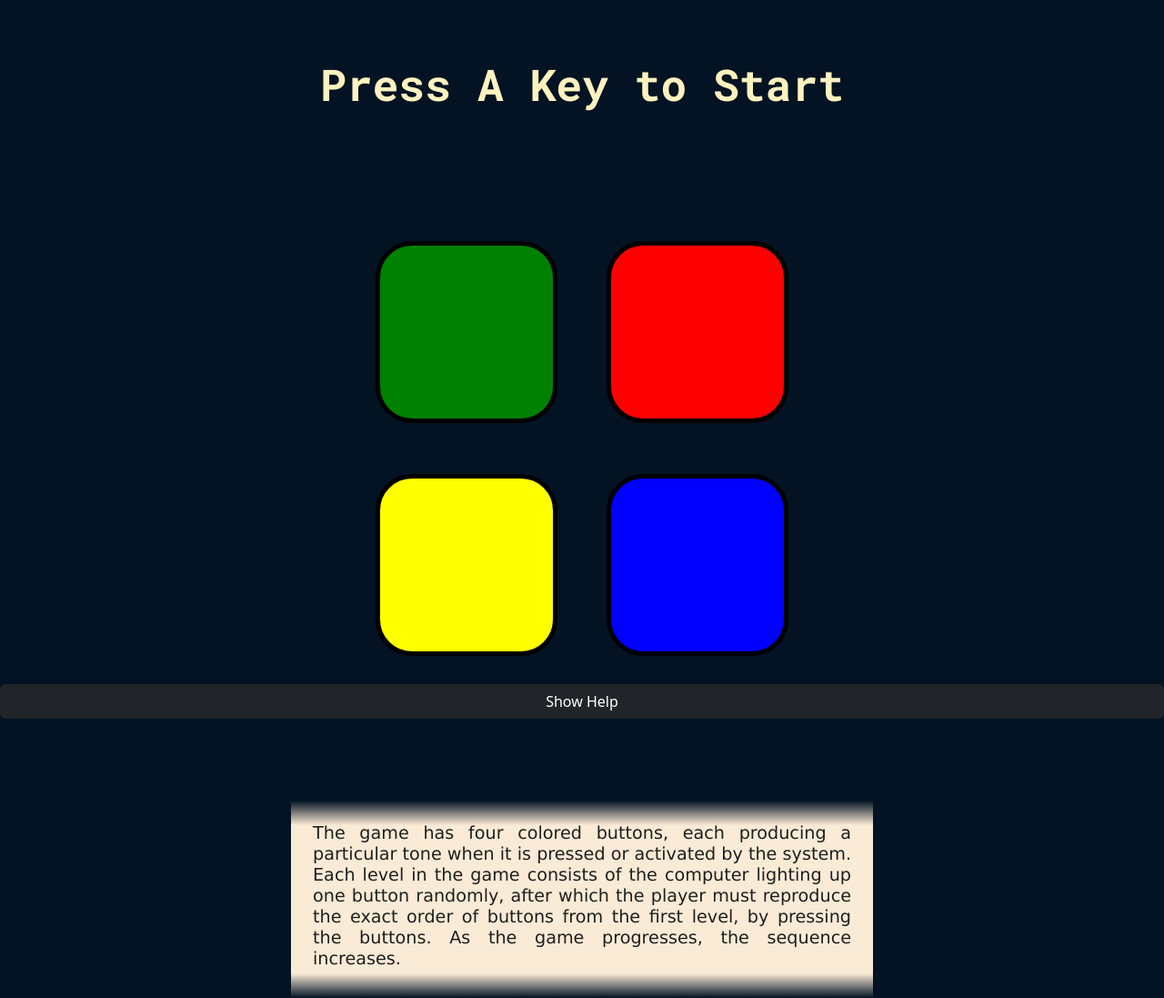
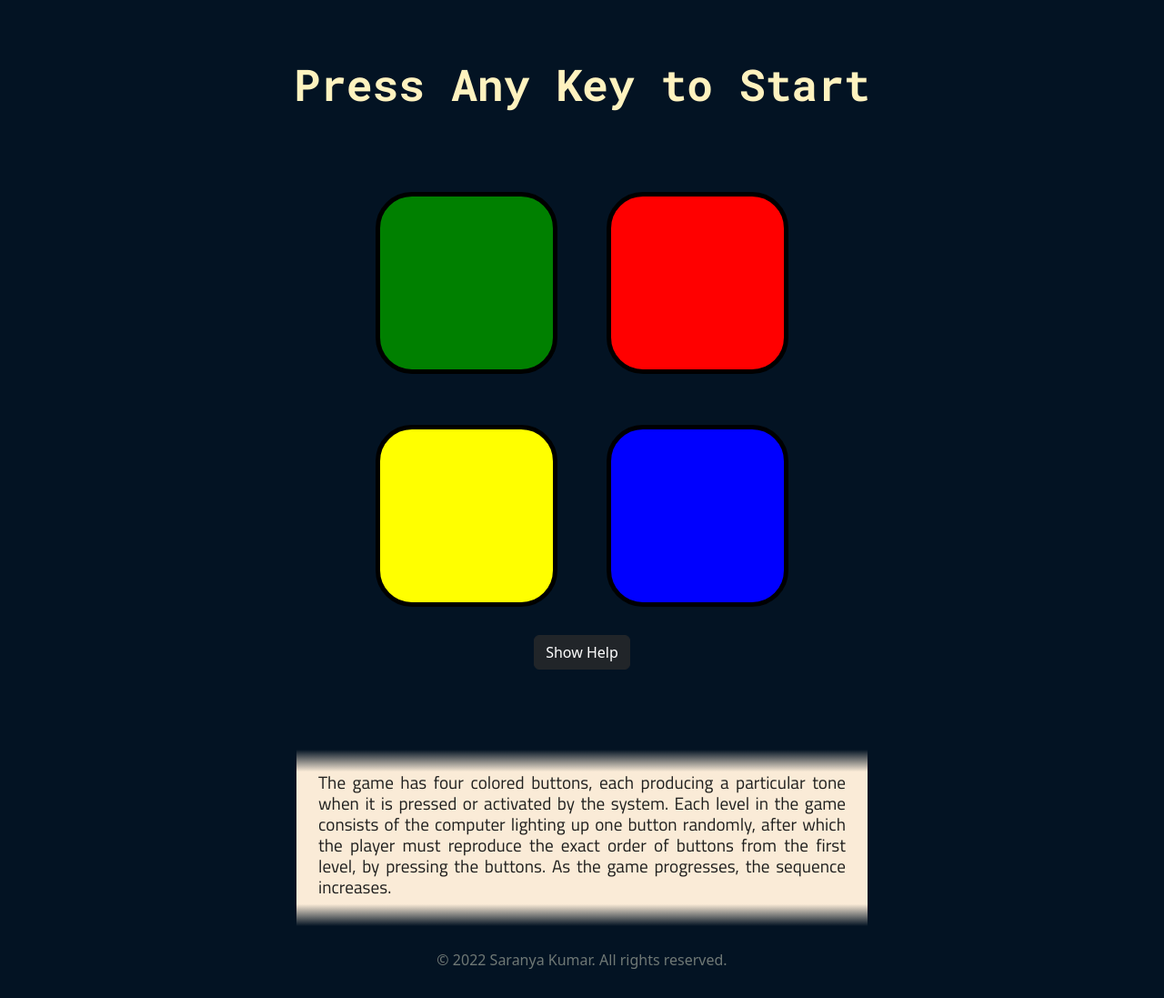
Before and after one commit to kumar29saranya/Simon-Game, a plain HTML site: page index.html in a window 1280 px wide. Shown: the whole page at 91% size. Drawn offline with nearby package versions, Linux system fonts and the light colour scheme.

Commit message:
Add copyright

```diff
--- a/index.html
+++ b/index.html
@@ -9,11 +9,13 @@
   <link rel="stylesheet" href="styles.css">
   <link href="https://fonts.googleapis.com/css?family=Press+Start+2P" rel="stylesheet">
   <link href="https://fonts.googleapis.com/css2?family=Montserrat&family=Roboto+Mono:wght@700&display=swap" rel="stylesheet">
+  <link href="https://fonts.googleapis.com/css2?family=Titillium+Web&display=swap" rel="stylesheet">
 
 </head>
 
 <body>
-  <h1 id="level-title">Press A Key to Start</h1>
+
+  <h1 id="level-title">Press Any Key to Start</h1>
 
 
   <div class="container-fluid allbuttons">
@@ -30,7 +32,7 @@
       <div type="button" id="blue" class="bton blue col-lg-6"></div>
 
     </div>
-    <div class="row">
+    <div class="">
       <button type="button" class="btn btn-dark newbtn">Show Help</button>
       <div class="help">
         <h3>The game has four colored buttons, each producing a particular tone when it is pressed or activated by the system. Each level in the game consists of the computer lighting up one button randomly, after which the player must reproduce the exact order of buttons from the first level, by pressing the buttons. As the game progresses, the sequence increases.</h3>
@@ -38,9 +40,10 @@
     </div>
 
   </div>
-
+  <footer class="copyright">© 2022 Saranya Kumar. All rights reserved.</footer>
   <script src="https://ajax.googleapis.com/ajax/libs/jquery/3.6.0/jquery.min.js"></script>
   <script src="game.js"></script>
+
 </body>
 
 </html>
--- a/styles.css
+++ b/styles.css
@@ -31,19 +31,19 @@ body {
   position: absolute;
   right: 10%;
   top: 10%;
-}*/
+}
 .allbuttons{
 
   position: absolute;
 
   top: 30%;
-}
+}*/
 .help{
 
   display: none;
   position: absolute;
   right: 10%;
-  top: 10%;
+  top: 30%;
   background-image: linear-gradient(#031323,antiquewhite,antiquewhite,antiquewhite,antiquewhite,antiquewhite,antiquewhite, antiquewhite,#031323);
   color: rgb(31, 31, 30);
   padding: 1.5rem;
@@ -51,7 +51,7 @@ body {
   /*border:solid rgb(0, 0, 0) 5px;*/
   text-align: justify;
   font-weight: 100;
-  font-family:Verdana, Geneva, Tahoma, sans-serif;
+  font-family: 'Titillium Web', sans-serif;
 }
 h3{
   font-size: 1.2rem;
@@ -81,7 +81,10 @@ h3{
   box-shadow: 0 0 20px white;
   background-color: grey;
 }
-
+.copyright{
+  margin: 2%;
+  color: rgba(245, 245, 220, 0.448);
+}
 @media (max-width: 1300px){
 
   .help{
```
